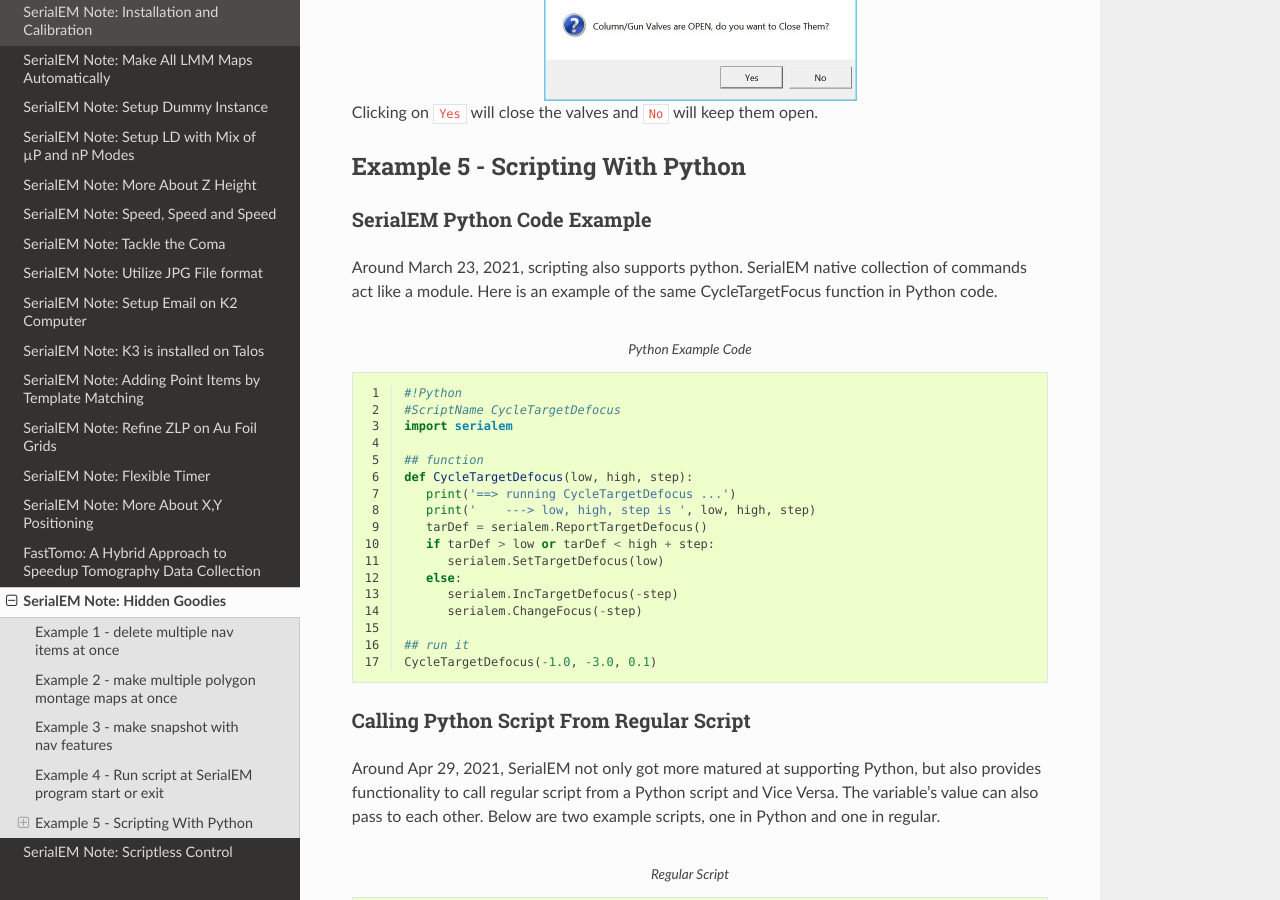
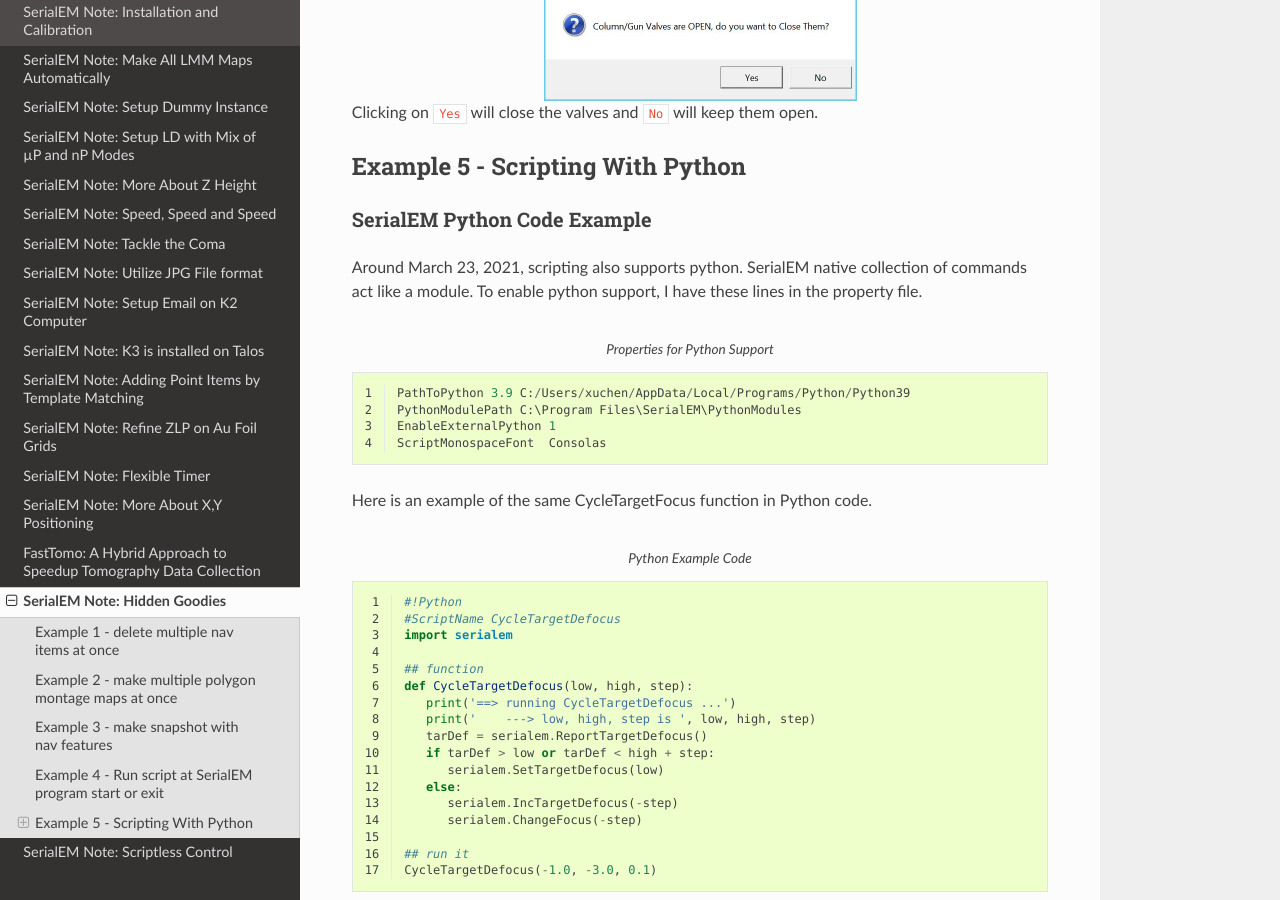
Before and after one commit to xuchen66/sphinx-emdocs, a Sphinx documentation site: the page built from source/serialem-note-hidden-goodies.rst, in a window 1280 px wide and 900 px high, scrolled down 4885 px. Built offline with Sphinx 7.4.7 and the Read the Docs theme 2.0.0, drawn with Linux system fonts in a browser that asks for light colours; pages that are not in the unit, such as notebooks, are missing from menus; some of the changed text lies outside the part shown.

Commit message:
Update serialem-note-hidden-goodies.rst

```diff
--- a/source/serialem-note-hidden-goodies.rst
+++ b/source/serialem-note-hidden-goodies.rst
@@ -6,7 +6,7 @@
 :Author: Chen Xu
 :Contact: <Chen.Xu@umassmed.edu>
 :Date-created: Nov 21, 2020
-:Last-updated: Sept 4, 2021
+:Last-updated: Oct 2, 2021
 
 .. glossary::
 
@@ -247,8 +247,18 @@
 SerialEM Python Code Example
 ~~~~~~~~~~~~~~~~~~~~~~~~~~~~
 
-Around March 23, 2021, scripting also supports python. SerialEM native collection of commands act like a module. Here is an example
-of the same CycleTargetFocus function in Python code.
+Around March 23, 2021, scripting also supports python. SerialEM native collection of commands act like a module. To enable python support, I have these lines in the property file.
+
+.. code-block:: python
+   :linenos:
+   :caption: Properties for Python Support
+
+   PathToPython 3.9 C:/Users/xuchen/AppData/Local/Programs/Python/Python39
+   PythonModulePath C:\Program Files\SerialEM\PythonModules
+   EnableExternalPython	1
+   ScriptMonospaceFont	Consolas
+
+Here is an example of the same CycleTargetFocus function in Python code.
 
 .. code-block:: python
    :linenos:
```
